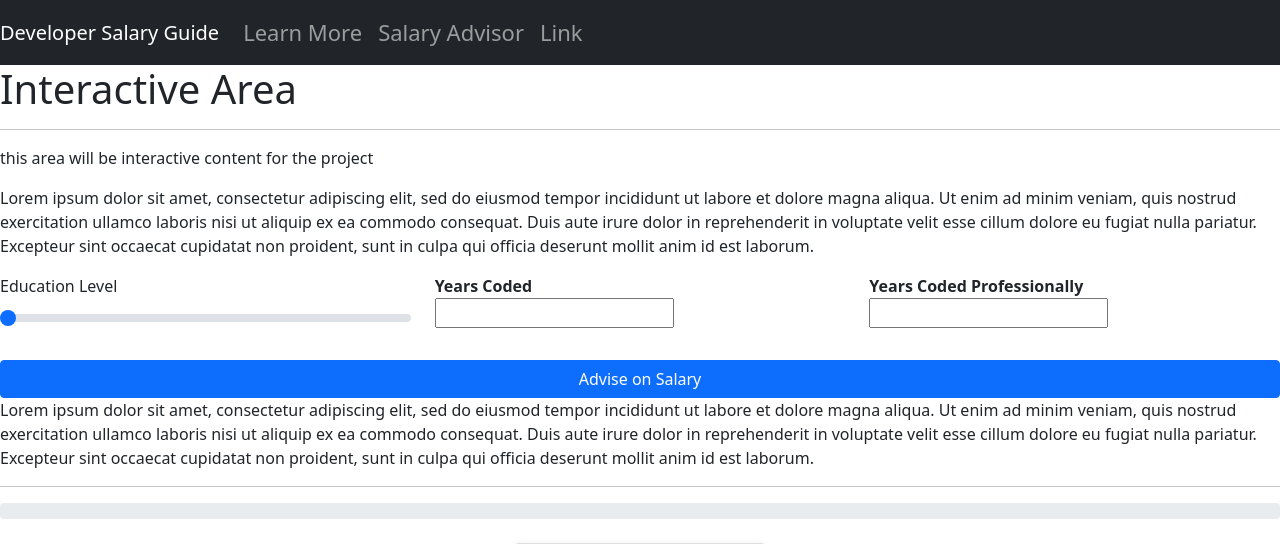
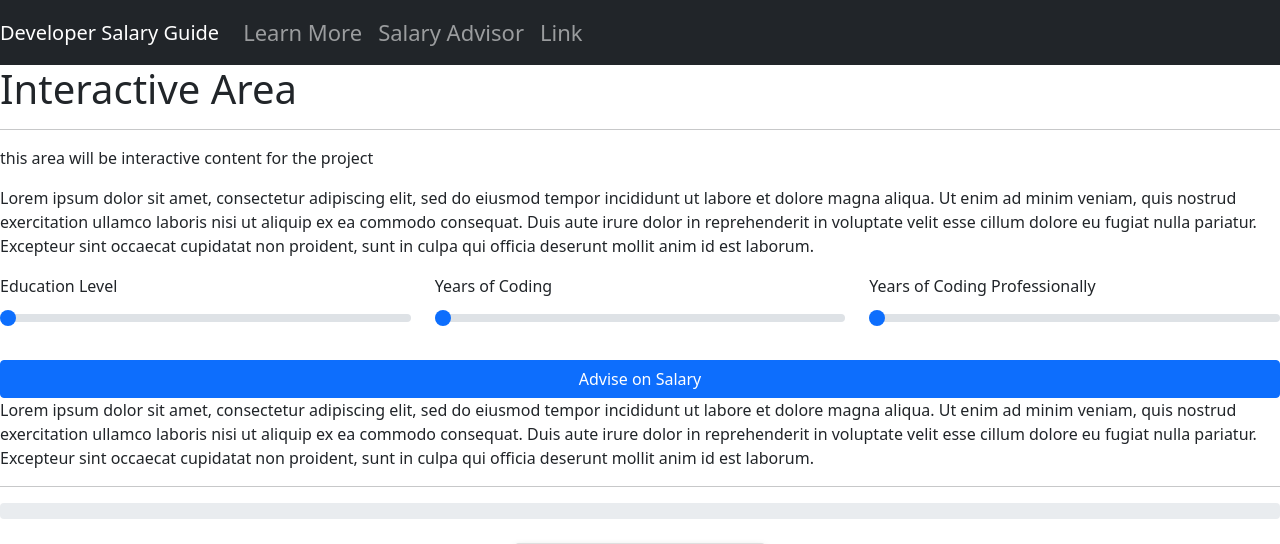
Before and after one commit to triple-crown-consulting/developer-salary-guide, a Flask app: page /advisor in a window 1280 px wide. Shown: the top 544 px of the page. Run offline with Flask 2, Linux system fonts and the light colour scheme; the visitor is signed in with stand-in values (Sample User, id 1); parts of the project's set-up code (start-up, migrations or seed data) failed here and were passed over.

```diff
--- a/templates/advise.html
+++ b/templates/advise.html
@@ -17,22 +17,21 @@
     <div class="row">
       <div class="input-field col s4">
         <label for="educationLevel" class="form-label">Education Level</label>
-        <input id="educationLevel" name='EducationLevel' type="range" class="form-range validate" min="0" max="8" value="0" oninput="this.nextElementSibling.value = this.value">
-          <output></output>
+        <input id="educationLevel" name='EducationLevel' type="range" class="form-range validate" min="0" max="8"
+          value="0" oninput="this.nextElementSibling.value = this.value">
+        <output class="text-center"></output>
       </div>
       <div class="input-field col s4">
-
-        <label for="years_code"><b>Years Coded </b></label>
-        <br>
-        <input id="years_code" name="YearsCode" type="text" class="validate">
-
+        <label for="yearsCode" class="form-label">Years of Coding</label>
+        <input id="yearsCode" name='YearsCode' type="range" class="form-range validate" min="0" max="51" value="0"
+          oninput="this.nextElementSibling.value = this.value">
+        <output class="text-center"></output>
       </div>
-
       <div class="input-field col s4">
-        <label for="years_code_pro"><b>Years Coded Professionally </b></label>
-        <br>
-        <input id="years_code_pro" name="YearsCodePro" type="text" class="validate">
-
+        <label for="yearsCodePro" class="form-label">Years of Coding Professionally</label>
+        <input id="yearsCodePro" name='YearsCodePro' type="range" class="form-range validate" min="0" max="51" value="0"
+          oninput="this.nextElementSibling.value = this.value">
+        <output class="text-center"></output>
       </div>
 
     </div>
```
